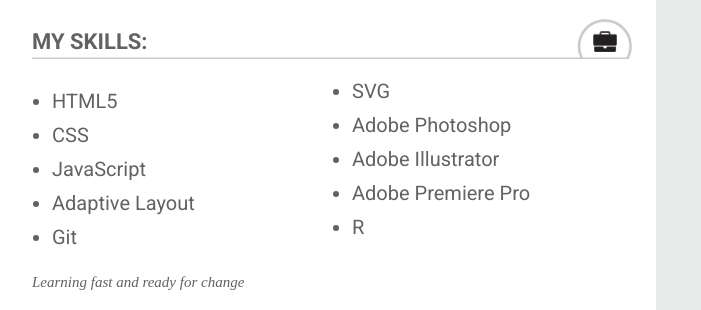
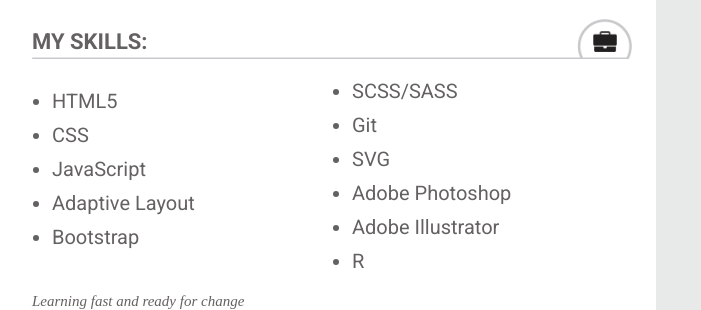
Before and after one commit to dmitriy-homza/rsschool-cv, a plain HTML site: page index.html in a window 1280 px wide. Shown: the part 389-699 px from the top of the page, 96-797 px from the left. Drawn offline with Linux system fonts and the light colour scheme.

Commit message:
add: some new skills

```diff
--- a/index.html
+++ b/index.html
@@ -67,11 +67,13 @@
             <li>CSS</li>
             <li>JavaScript</li>
             <li>Adaptive Layout</li>
+                        <li>Bootstrap</li>
+                        <li>SCSS/SASS</li>
             <li>Git</li>
             <li>SVG</li>
             <li>Adobe Photoshop</li>
             <li>Adobe Illustrator</li>
-            <li>Adobe Premiere Pro</li>
+
             <li>R</li>
           </ul>
           <p>Learning fast and ready for change</p>
@@ -80,7 +82,7 @@
           <div class="icon"><h3>Experience:</h3></div>
           <ul>
             <li><a href="http://wed.onagracija.by/">Here is my last project to optimize the work of young pharmacists.</a></li>
-            <li><a href="https://github.com/dmitriy-homza/Pharmacy-handbook/blob/master/script1.js">Here is my last code</a></li>
+            <li><a href="https://rolling-scopes-school.github.io/dmitriy-homza-JS2020Q3/shelter/pages/main/script.js">Here is my last code</a></li>
           </ul>
         </div>
       </section>
```
